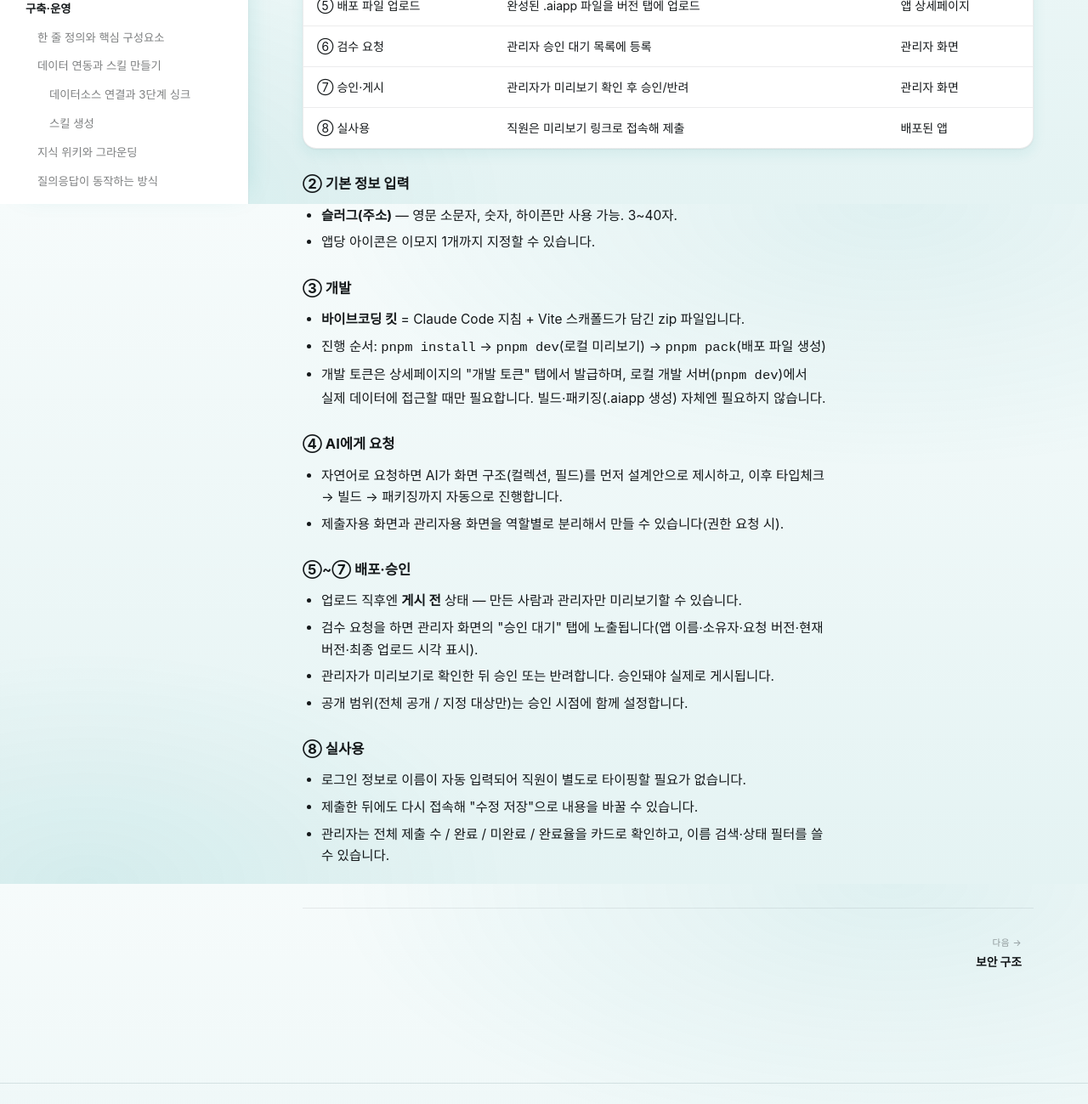
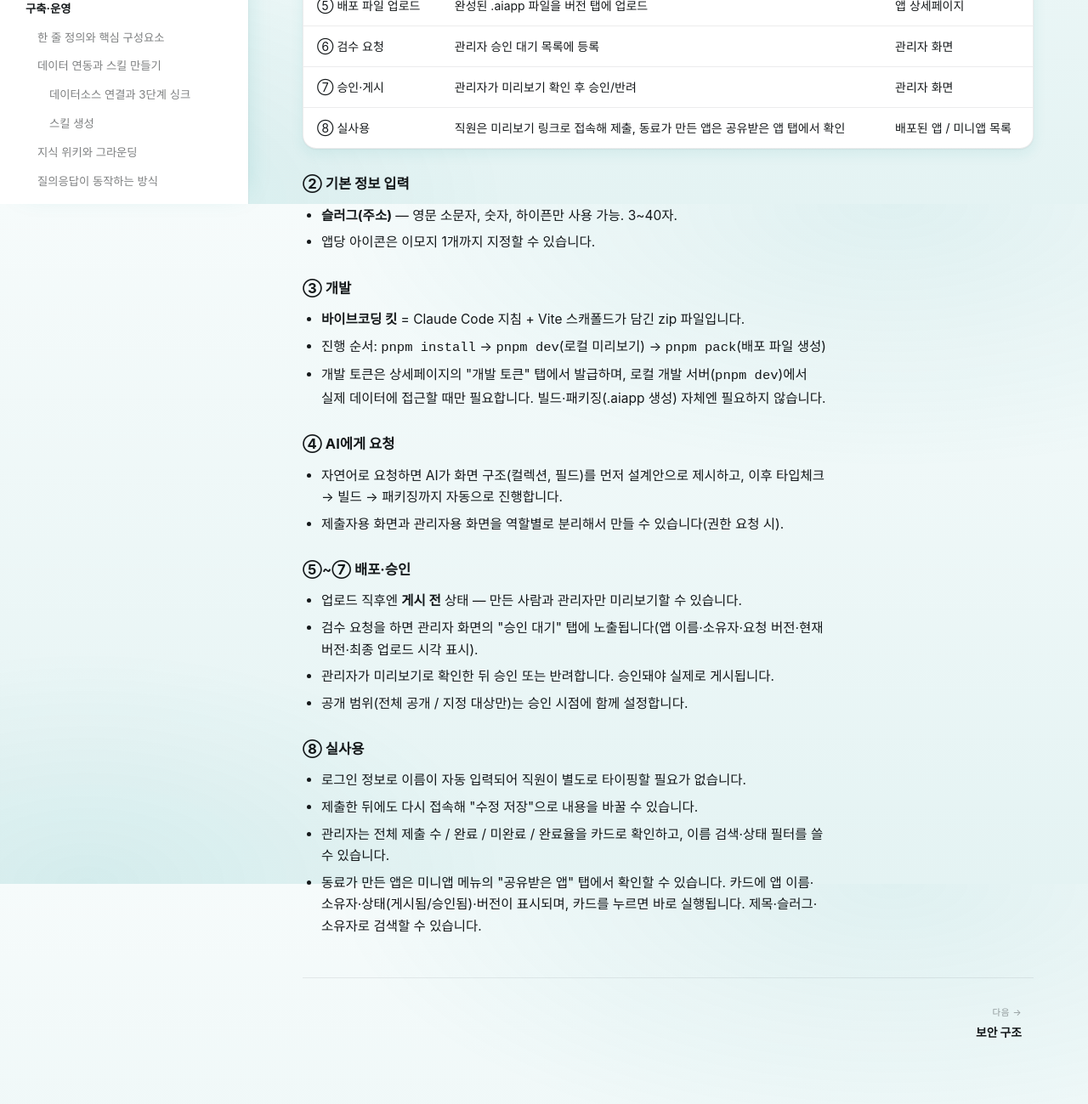
Before and after one commit to zhzns0204-bot/aisight-docs, a website: page c/miniapp/guide.html in a window 1280 px wide. Shown: the part 560-1859 px from the top of the page at 85% size. Drawn offline with Linux system fonts and the light colour scheme; a web font is replaced by a local one.

Commit message:
미니앱 기능 정리에 '공유받은 앱' 탭 내용 추가

```diff
--- a/c/miniapp/guide.html
+++ b/c/miniapp/guide.html
@@ -92,8 +92,8 @@
 </tr>
 <tr>
 <td>⑧ 실사용</td>
-<td>직원은 미리보기 링크로 접속해 제출</td>
-<td>배포된 앱</td>
+<td>직원은 미리보기 링크로 접속해 제출, 동료가 만든 앱은 공유받은 앱 탭에서 확인</td>
+<td>배포된 앱 / 미니앱 목록</td>
 </tr>
 </tbody>
 </table></div><h3>② 기본 정보 입력</h3>
@@ -124,6 +124,7 @@
 <li>로그인 정보로 이름이 자동 입력되어 직원이 별도로 타이핑할 필요가 없습니다.</li>
 <li>제출한 뒤에도 다시 접속해 &quot;수정 저장&quot;으로 내용을 바꿀 수 있습니다.</li>
 <li>관리자는 전체 제출 수 / 완료 / 미완료 / 완료율을 카드로 확인하고, 이름 검색·상태 필터를 쓸 수 있습니다.</li>
+<li>동료가 만든 앱은 미니앱 메뉴의 &quot;공유받은 앱&quot; 탭에서 확인할 수 있습니다. 카드에 앱 이름·소유자·상태(게시됨/승인됨)·버전이 표시되며, 카드를 누르면 바로 실행됩니다. 제목·슬러그·소유자로 검색할 수 있습니다.</li>
 </ul><div class="page-nav"><span class="page-nav-spacer"></span><a class="page-nav-link next" href="../../c/miniapp/security.html"><span class="pn-dir">다음 →</span><span class="pn-title">보안 구조</span></a></div></div>
     </div>
   </main>
```
Also changed, not shown: content/c/miniapp/guide.md (+2 -1 lines).
